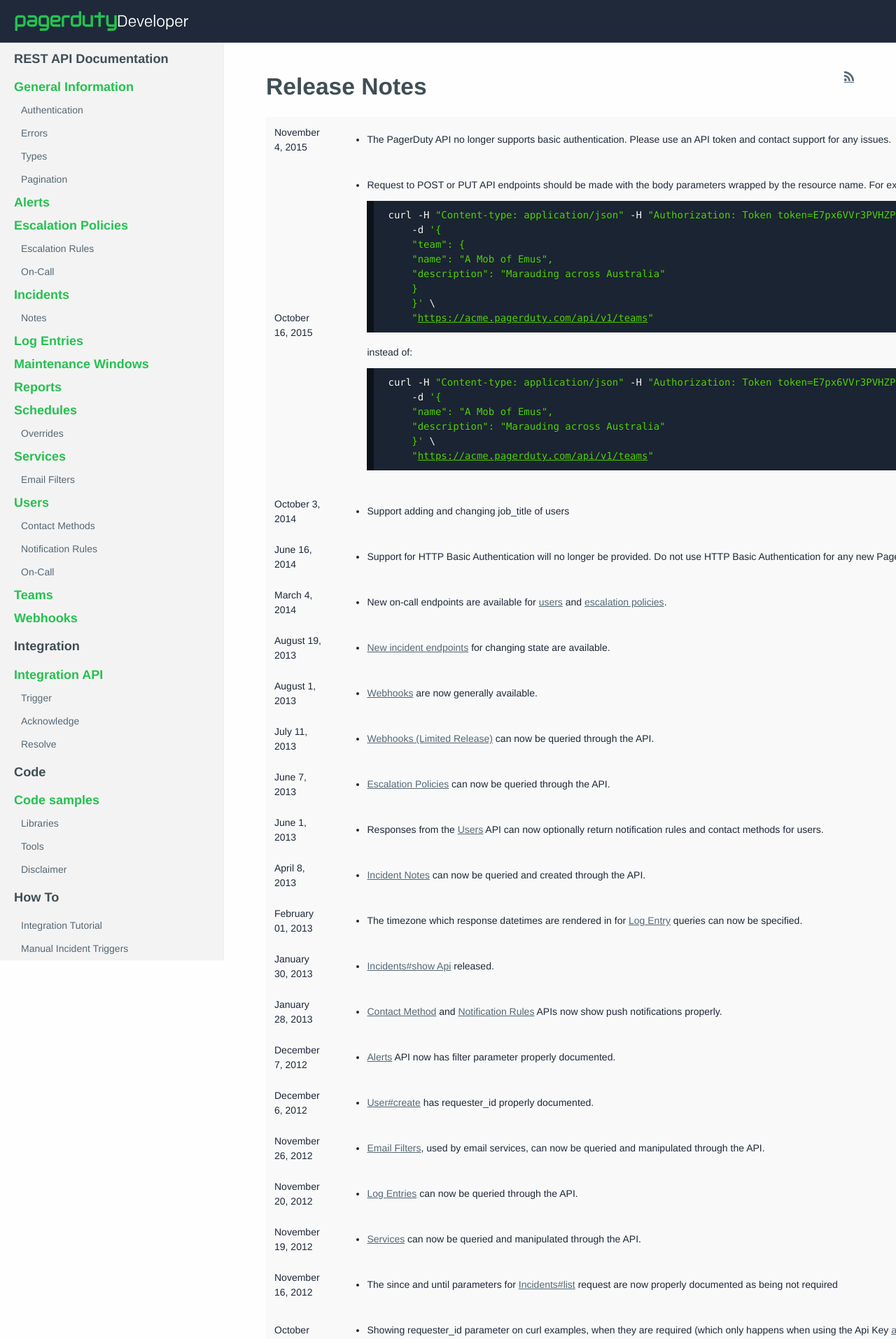
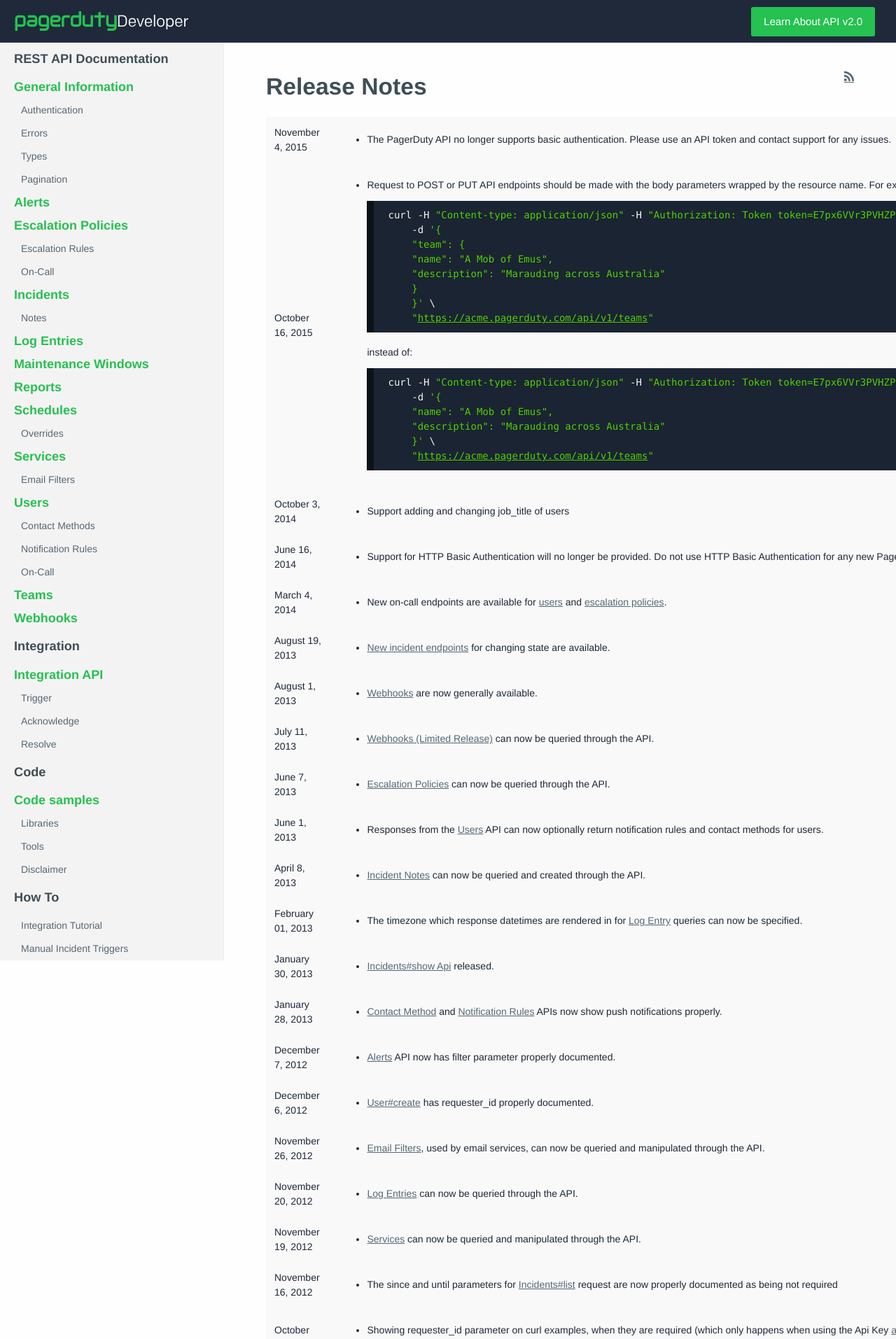
Before and after one commit to h4dz/devdocs, a Jekyll site: the page built from source/release_notes.html, in a window 1280 px wide. Shown: the top 1913 px of the page at 70% size. Built offline with Jekyll 4.4.1, drawn with Linux system fonts in a browser that asks for light colours; some web fonts are replaced.

Commit message:
[PF-364] Add v2 button

```diff
--- a/source/_includes/header.html
+++ b/source/_includes/header.html
@@ -32,6 +32,9 @@
                 </div>
                 <div class='col9 main-header'>
                   <!-- <h2>Documentation</h2> -->
+                  {% if page.path != 'index.html' %}
+                    <h2><a href="https://v2.developer.pagerduty.com" id="learn-about-v2" class="pgd-button top-nav">Learn About API v2.0</a></h2>
+                  {% endif %}
                 </div>
               </div>
             </div>
--- a/source/assets/css/application.css
+++ b/source/assets/css/application.css
@@ -1978,6 +1978,19 @@ a.pgd-button, a.pgd-button:visited {
     -moz-box-sizing: initial;
     box-sizing: initial;
 }
+
+.main-header a.top-nav {
+    float: right;
+    line-height: 42px;
+    height: 42px;
+    font-weight: normal;
+    text-transform: none;
+    letter-spacing: normal;
+    border: 0px;
+    padding: 0 18px;
+    font-size: 15px;
+}
+
 a.pgd-button:hover, a.pgd-button:active  {
     background-color: #21AB48;
     border-color: #21AB48;
```
